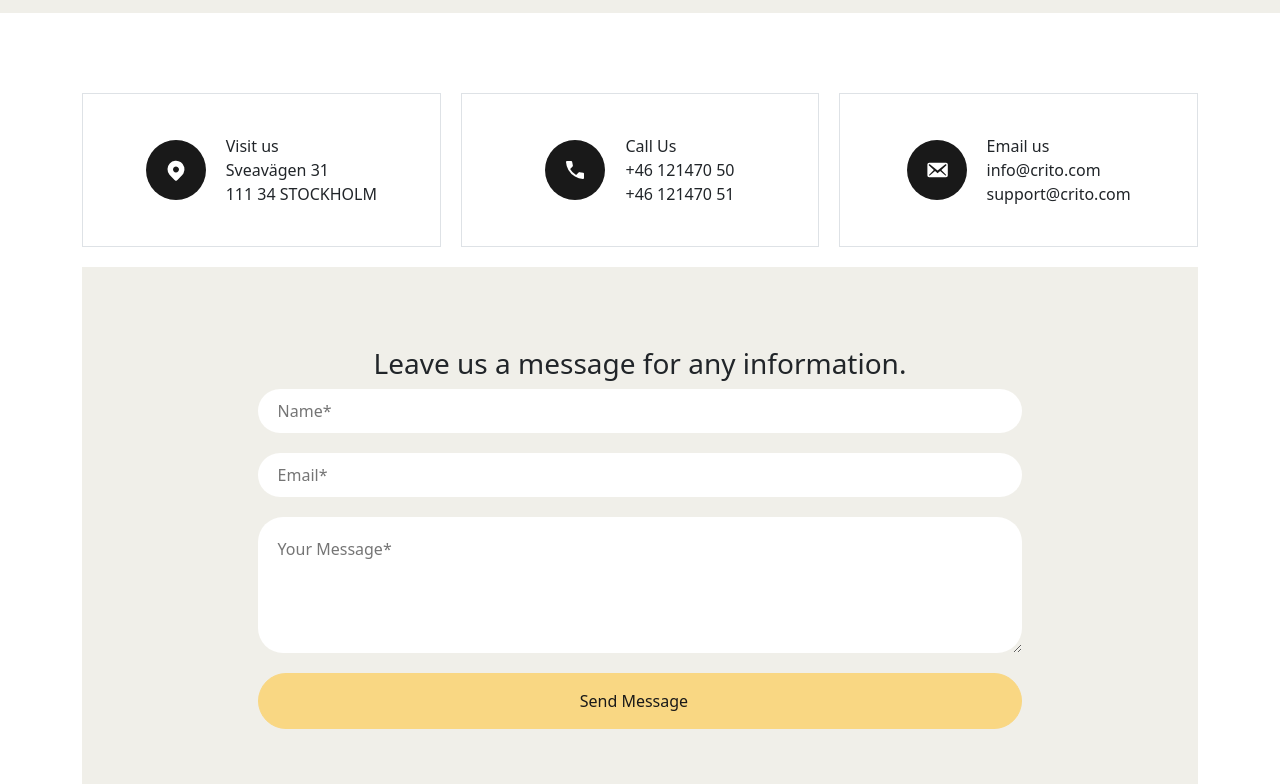
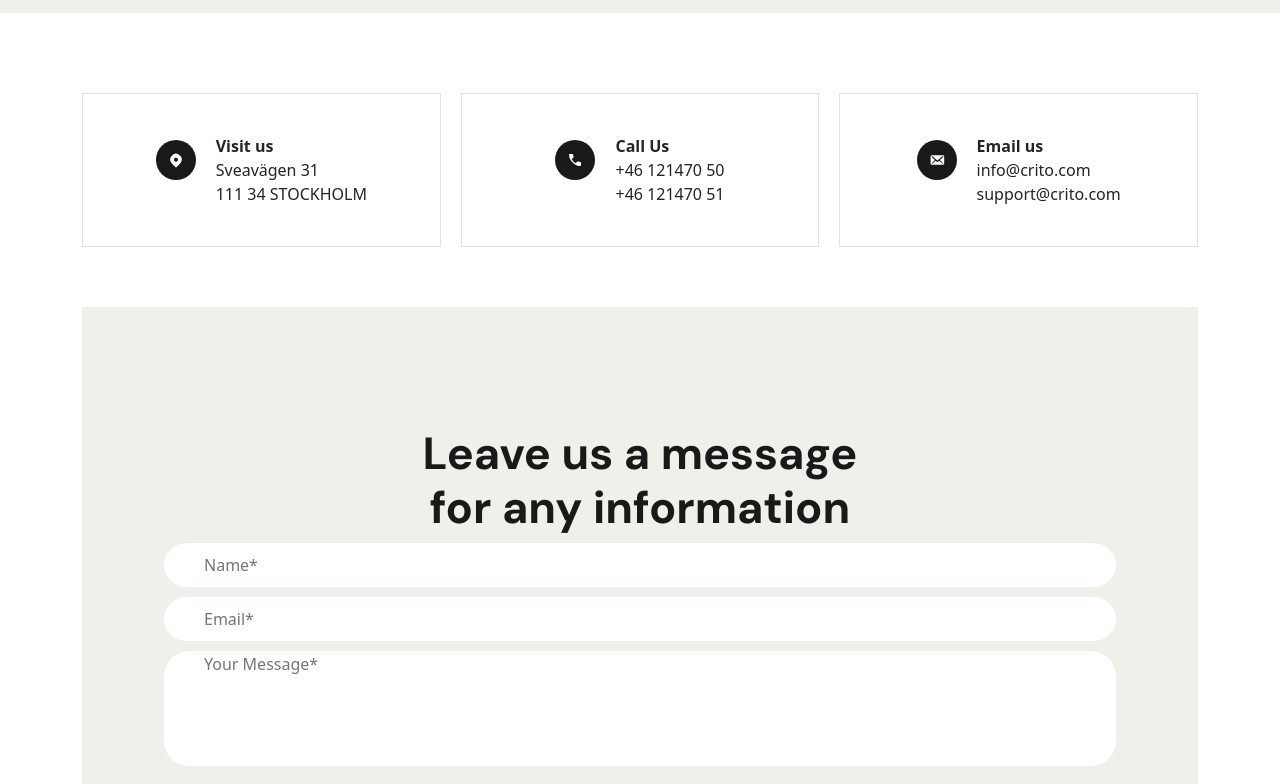
Before and after one commit to dannyWahlberg/crito-react, a React (Vite) app: page /contact in a window 1280 px wide. Shown: the part 300-1084 px from the top of the page. Built offline with nearby package versions, Linux system fonts and the light colour scheme; some icons are missing.

Commit message:
added contact page with signup form

```diff
--- a/src/App.css
+++ b/src/App.css
@@ -1004,6 +1004,11 @@ footer .bottom .bottom-section .socialmedia-bar a:hover {
   align-items: center;
   padding: 40px;
 }
+.contact-us-content .container .information-box img {
+  height: 40px;
+  width: auto;
+  margin-bottom: 20px;
+}
 .contact-us-content .container .information-box .text {
   display: flex;
   flex-direction: column;
@@ -1016,6 +1021,9 @@ footer .bottom .bottom-section .socialmedia-bar a:hover {
   flex: 2;
   margin: 0;
 }
+.contact-us-content .container .information-box .text .big-para {
+  font-weight: 700;
+}
 .contact-us-content .container .information-box.one {
   grid-area: box-one;
 }
@@ -1025,40 +1033,50 @@ footer .bottom .bottom-section .socialmedia-bar a:hover {
 .contact-us-content .container .information-box.three {
   grid-area: box-three;
 }
-.contact-us-content .container .big-contact-box {
+.contact-us-content .signup-form {
+  display: flex;
+  justify-content: center;
+  align-items: center;
+  margin-top: 40px;
   grid-area: big-box;
   background-color: #F0EFE9;
-  padding: 80px;
-  display: flex;
-  flex-direction: column;
-  align-items: center;
-  margin-bottom: 100px;
+  margin-bottom: 80px;
 }
-.contact-us-content .container .big-contact-box .contact-form {
-  display: flex;
-  flex-direction: column;
-  width: 80%;
+.contact-us-content .signup-form form {
+  width: 100%;
+  margin-left: 70px;
+  margin-right: 70px;
 }
-.contact-us-content .container .big-contact-box .contact-form input {
+.contact-us-content .signup-form form h1 {
+  margin-top: 120px;
+  color: #191919;
+  font-family: "DM Sans", sans-serif;
+  font-size: 45px;
+  font-weight: 700;
+  text-align: center;
+}
+.contact-us-content .signup-form form .signup-box {
+  margin-bottom: 10px;
+}
+.contact-us-content .signup-form form .signup-box input {
   border-radius: 50px;
-  margin-bottom: 20px;
-  padding-left: 20px;
-  padding-top: 10px;
-  padding-bottom: 10px;
+  width: 100%;
+  padding: 10px;
   border: none;
+  padding-left: 40px;
 }
-.contact-us-content .container .big-contact-box .contact-form textarea {
+.contact-us-content .signup-form form .message-box input {
+  width: 100%;
+  border: none;
   border-radius: 25px;
-  padding: 20px;
-  margin-bottom: 20px;
-  border: none;
+  padding-bottom: 90px;
+  padding-left: 40px;
 }
-.contact-us-content .container .big-contact-box .contact-form input:focus, .contact-us-content .container .big-contact-box .contact-form textarea:focus {
-  outline: none;
-}
-.contact-us-content .container .big-contact-box .contact-form input:focus, .contact-us-content .container .big-contact-box .contact-form textarea:focus {
-  border: 1px solid #007bff;
-  box-shadow: 0 0 5px rgba(0, 123, 255, 0.5);
+.contact-us-content .signup-form button {
+  width: 100%;
+  margin-top: 20px;
+  padding: 10px;
+  margin-bottom: 60px;
 }
 .contact-us-content .map-location img {
   width: 100%;
--- a/src/App.scss
+++ b/src/App.scss
@@ -1455,6 +1455,13 @@ footer {
         align-items: center;
         padding: 40px;
 
+        img {
+
+            height: 40px;
+            width: auto;
+            margin-bottom: 20px;
+        }
+
        .text {
 
         display: flex;
@@ -1478,7 +1485,7 @@ footer {
 
         .big-para {
 
-
+         font-weight: 700;
 
         }
     }
@@ -1504,57 +1511,67 @@ footer {
 
     }
 
-    .big-contact-box {
-
-        grid-area: big-box;
-        background-color: #F0EFE9;
-        padding:80px;
-        display: flex;
-        flex-direction: column;
-        align-items: center;
-        margin-bottom: 100px;
-
-
-
-
-        .contact-form {
-
-            display: flex;
-            flex-direction: column;
-            width: 80%;
-
+}
+
+.signup-form {
+    display:flex;
+    justify-content: center;
+    align-items: center;
+    margin-top: 40px;
+    grid-area: big-box;
+    background-color: #F0EFE9;
+    margin-bottom:80px;
+    form {
+
+        width: 100%;
+        margin-left:70px;
+        margin-right:70px;
+
+        h1{
+            margin-top:120px;
+            color: #191919;
+            font-family: 'DM Sans', sans-serif;
+            font-size: 45px;
+            font-weight: 700;
+            text-align: center;
+        }
+
+        .signup-box {
+
+            margin-bottom:10px;
 
             input {
                 border-radius: 50px;
-                margin-bottom: 20px;
-                padding-left: 20px;
-                padding-top: 10px;
-                padding-bottom: 10px;
+                width: 100%;
+                padding:10px;
                 border: none;
-            }
-
-            textarea {
+                padding-left: 40px;
+
+
+            }
+
+
+        }
+
+        .message-box {
+            input {
+                width: 100%;
+                border: none;
                 border-radius: 25px;
-                padding:20px;
-                margin-bottom: 20px;
-                border: none;
-            }
-
-            input:focus, textarea:focus {
-                outline: none;
-            }
-
-
-            input:focus, textarea:focus {
-                border: 1px solid #007bff;
-                box-shadow: 0 0 5px rgba(0, 123, 255, 0.5);
-            }
-         }
-
-        }
-
-
-
+                padding-bottom: 90px;
+                padding-left: 40px;
+
+            }
+
+        }
+    }
+
+    button {
+        width: 100%;
+        margin-top:20px;
+        padding:10px;
+        margin-bottom: 60px;
+    }
 }
 
 
--- a/src/components/ContactUsSection.jsx
+++ b/src/components/ContactUsSection.jsx
@@ -3,6 +3,7 @@ import contact_box_one from '@images/contact-box-one.svg'
 import contact_box_two from '@images/contact-box-two.svg'
 import contact_box_three from '@images/contact-box-three.svg'
 import map_image from '@images/map-image.svg'
+import Submitform from './SubmitForm'
 
 const ContactUsSection = () => {
   return (
@@ -15,7 +16,7 @@ const ContactUsSection = () => {
                 <img src={contact_box_one} alt="location dart image" />
             </div>
            <div className="text">
-            <p className="big-para" >Visit us</p>
+            <p className="big-para">Visit us</p>
             <p>Sveavägen 31</p>
             <p>111 34 STOCKHOLM</p>
         </div>
@@ -45,29 +46,7 @@ const ContactUsSection = () => {
             <p>support@crito.com</p>
         </div>
         </div>
-
-        <div className="big-contact-box">
-
-            <h3>Leave us a message for any information.</h3>
-
-            <form action="#" className="contact-form" method="post">
-
-                <input tabIndex="1" type="text" id="name" name="name" required placeholder="Name*" />
-
-
-                <input tabIndex="2" type="email" id="email" name="email" required placeholder="Email*" />
-
-
-                <textarea tabIndex="3" id="message" name="message" rows="4" required placeholder="Your Message*"></textarea>
-
-
-                <button tabIndex="4" className="submit-btn" type="submit">
-                    Send Message <i className="fa-regular fa-arrow-up-right"></i>
-                </button>
-
-            </form>
-
-        </div>
+         <Submitform />
 
     </div>
 
--- a/src/components/Header.jsx
+++ b/src/components/Header.jsx
@@ -1,6 +1,7 @@
 import React from 'react'
 
 import logo from '@images/logo.svg'
+import { NavLink } from 'react-router-dom'
 
 
 const Header = () => {
@@ -9,9 +10,9 @@ const Header = () => {
     <div className="container">
         <button className="btn-menubars"><i className="fa-solid fa-bars-staggered"></i></button>
         <div className="logotype">
-            <a href="index.html">
+            <NavLink to="/">
                 <img src={logo} alt="crito logotype" />
-            </a>
+            </NavLink>
         </div>
         <div className="contactinformation-bar">
             <div className="content-box">
@@ -36,10 +37,10 @@ const Header = () => {
         </div>
         <div className="menu">
             <nav>
-                <a className="active" href="index.html">Home</a>
-                <a href="service.html">Service</a>
-                <a href="news.html">News</a>
-                <a href="contact.html">Contact</a>
+                <NavLink exact activeClassName="active" to="/">Home</NavLink>
+                <NavLink activeClassName="active" to="/service">Service</NavLink>
+                <NavLink activeClassName="active" to="/news">News</NavLink>
+                <NavLink activeClassName="active" to="/contact">Contact</NavLink>
             </nav>
             <a className="btn-yellow login-btn" href="login.html">Login<i
                     className="fa-regular fa-arrow-up-right"></i></a>
--- a/src/components/ShowcaseSectionContact.jsx
+++ b/src/components/ShowcaseSectionContact.jsx
@@ -1,4 +1,5 @@
 import React from 'react'
+import { Link } from 'react-router-dom'
 
 const ShowcaseSectionContact = () => {
   return (
@@ -6,8 +7,8 @@ const ShowcaseSectionContact = () => {
 
     <div className="content container">
         <nav>
-            <a href="index.html">Home</a>
-            <a href="contact.html" className="active">Contact</a>
+            <Link to="/">Home</Link>
+            <Link to="/contact" className="active">Contact</Link>
         </nav>
 
         <h1>
--- /dev/null
+++ b/src/components/SubmitForm.jsx
@@ -0,0 +1,36 @@
+import React from 'react'
+
+const Submitform = () => {
+
+
+
+
+
+
+
+  return (
+
+    <div className='container signup-form'>
+
+    <form>
+
+        <h1>Leave us a message <br /> for any information</h1>
+
+        <div className="signup-box">
+            <input type="text" placeholder='Name*' tabIndex={1} />
+        </div>
+        <div className="signup-box">
+            <input type="text" placeholder='Email*' tabIndex={2} />
+        </div>
+        <div className="message-box">
+            <input type="text" placeholder='Your Message*' tabIndex={3} />
+        </div>
+        <button tabIndex={4} className='submit-btn'>Send Message <i className="fa-regular fa-arrow-up-right"></i></button>
+
+
+    </form>
+    </div>
+  )
+}
+
+export default Submitform
```
